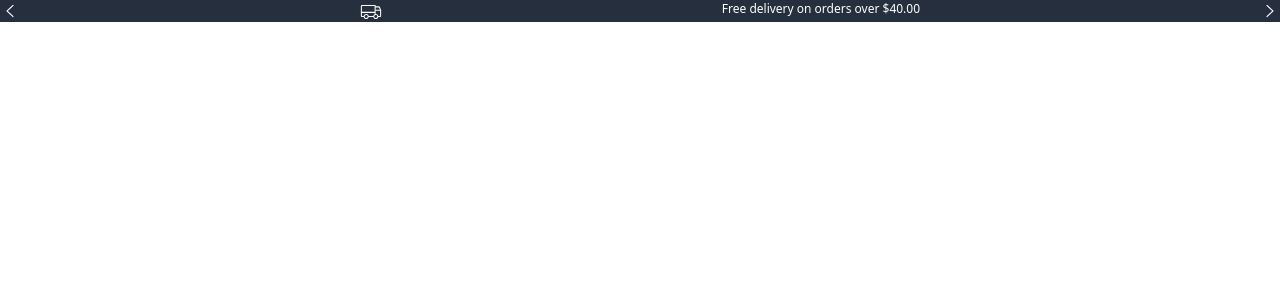
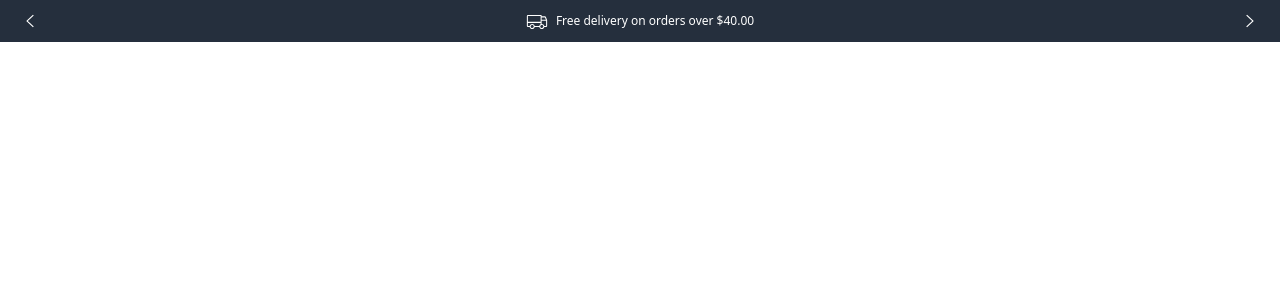
Before and after one commit to EmiLoKiJu/clarifion, a React (Vite) app: page / in a window 1280 px wide. Shown: the top 300 px of the page. Built offline with nearby package versions, Linux system fonts and the light colour scheme.

Commit message:
Adjust styles for navbar

```diff
--- a/src/components/Nav.jsx
+++ b/src/components/Nav.jsx
@@ -17,11 +17,14 @@ const Nav = ()=> {
 
   return(
     <div className='z-50 flex flex-col fixed'>
-      <nav className="bg-black2 flex justify-between fixed w-full text-base text-white">
-        <img src={prevarrow} alt="prev" onClick={() => dispatch(prev())} />
-        <img src={imgurl[navtext.current]} alt="current" />
-        {navtext.textarr[navtext.current]}
-        <img src={nextarrow} alt="next" onClick={() => dispatch(next())} />
+      <nav className="bg-black2 flex justify-between items-center fixed w-full text-base text-white">
+        <img className='px-5' src={prevarrow} alt="prev" onClick={() => dispatch(prev())} />
+        <div className='flex justify-center items-center'>
+          <img className='py-[10px] pr-2' src={imgurl[navtext.current]} alt="current" />
+          {navtext.textarr[navtext.current]}
+        </div>
+
+        <img className='px-5' src={nextarrow} alt="next" onClick={() => dispatch(next())} />
       </nav>
     </div>
   );
```
